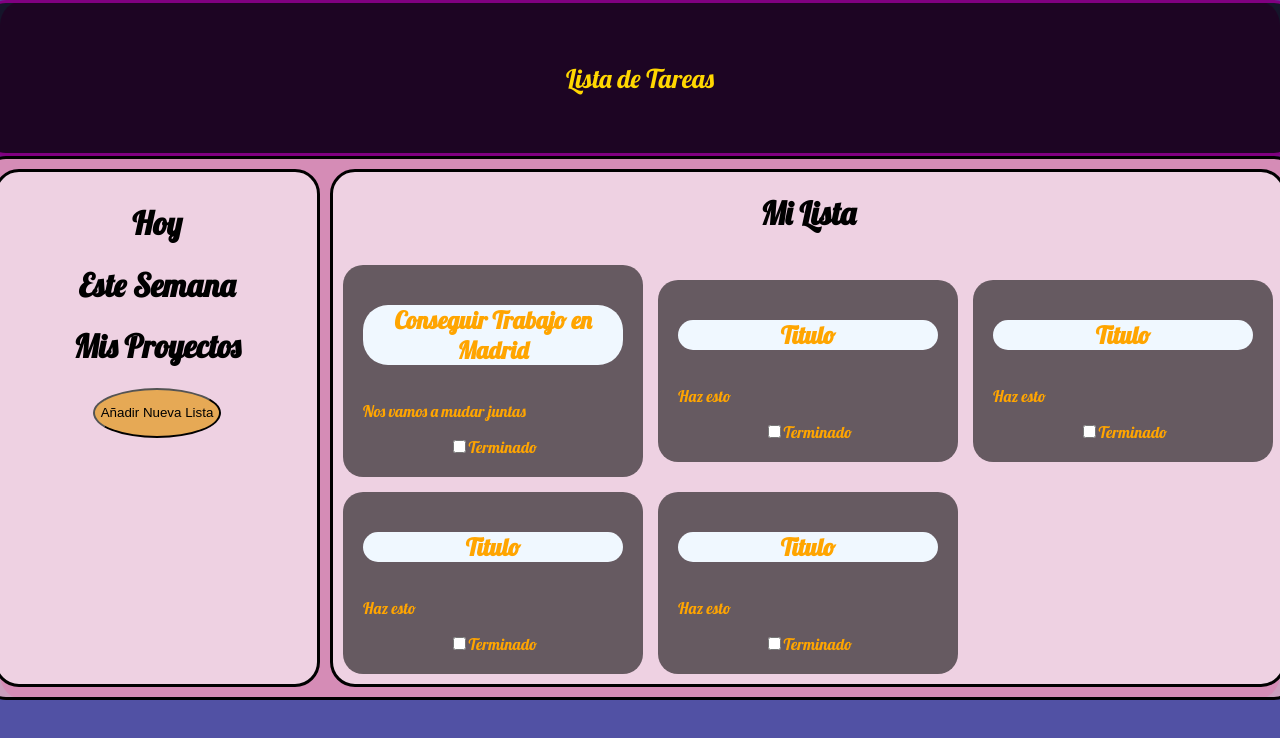
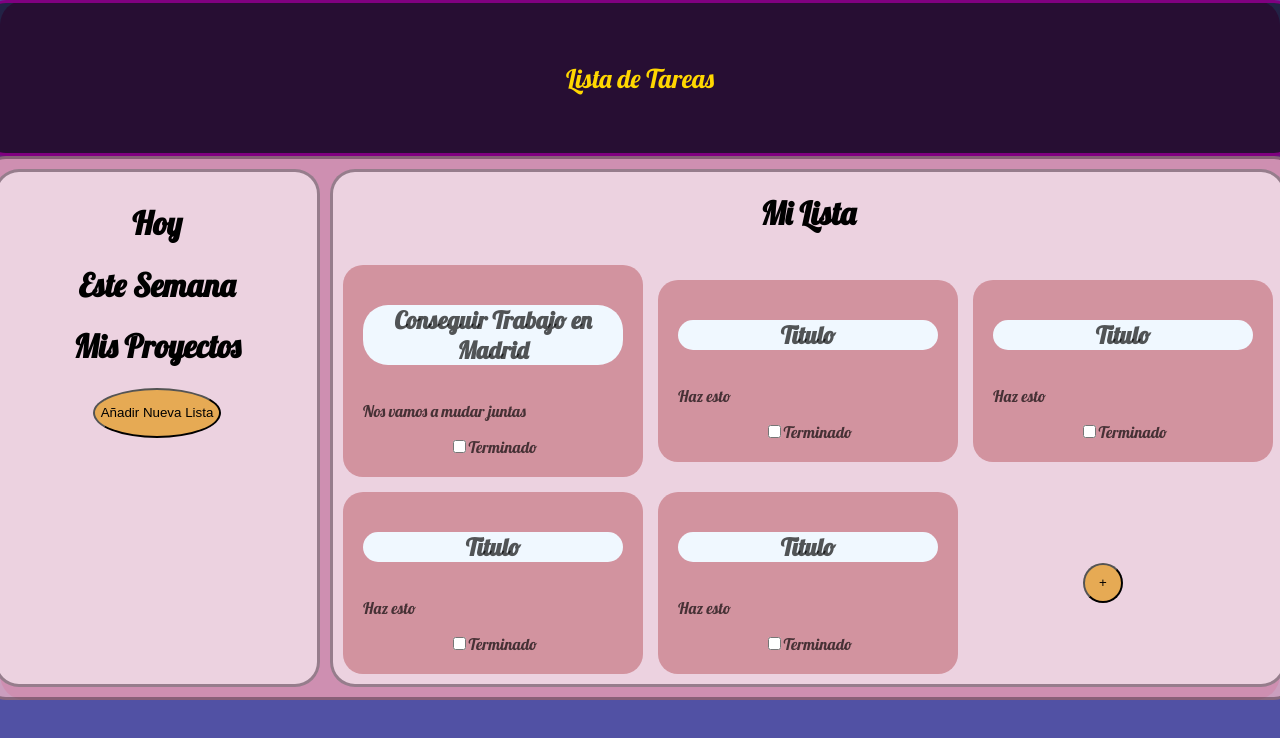
Before and after one commit to melxincognito/lista-de-tareas, a React (Create React App) app: page / in a window 1280 px wide. Shown: the top 738 px of the page. Built offline with nearby package versions, Linux system fonts and the light colour scheme.

Commit message:
added btn

```diff
--- a/src/App.css
+++ b/src/App.css
@@ -4,7 +4,7 @@ body {
 
 .App {
   text-align: center;
-  background-color: rgba(128, 0, 128, 0.76);
+  background-color: rgba(100, 9, 100, 0.664);
   border-radius: 25px;
   width: 100%;
   display: grid;
@@ -23,13 +23,13 @@ body {
   height: 150px;
   border: solid purple;
   border-radius: 25px;
-  background-color: rgba(0, 0, 0, 0.747);
+  background-color: rgba(0, 0, 0, 0.575);
 }
 
 .content {
   display: flex;
   justify-content: center;
-  border: solid black;
+  border: solid rgba(83, 59, 76, 0.562);
   border-radius: 25px;
   padding: 10px;
   gap: 10px;
@@ -38,7 +38,7 @@ body {
 
 .myLists {
   width: 300px;
-  border: solid black;
+  border: solid rgba(83, 59, 76, 0.562);
   border-radius: 25px;
   padding: 10px;
   background-color: rgba(255, 255, 255, 0.603);
@@ -46,7 +46,7 @@ body {
 
 .todos {
   width: 950px;
-  border: solid black;
+  border: solid rgba(83, 59, 76, 0.562);
   border-radius: 25px;
   background-color: rgba(255, 255, 255, 0.603);
 }
@@ -62,11 +62,10 @@ body {
 
 .card {
   display: grid;
-  background-color: azure;
   width: 260px;
   border-radius: 20px;
-  color: orange;
-  background-color: rgba(0, 0, 0, 0.568);
+  color: rgba(0, 0, 0, 0.664);
+  background-color: rgba(180, 72, 81, 0.459);
   padding: 20px;
   max-height: 200px;
 }
@@ -85,6 +84,19 @@ body {
 
 button {
   height: 50px;
+
   border-radius: 50%;
   background-color: rgba(226, 147, 0, 0.623);
 }
+
+.addItem {
+  display: flex;
+  justify-content: center;
+  align-items: center;
+  width: 260px;
+}
+
+.addItemBtn {
+  height: 40px;
+  width: 40px;
+}
--- a/src/App.js
+++ b/src/App.js
@@ -54,6 +54,9 @@ function App() {
                 <label>Terminado </label>
               </div>
             </div>
+            <div className="addItem">
+              <button className="addItemBtn" title='Añadir Nuevo Recuerdo'>  +  </button>
+            </div>
           </div>
         </div>
       </div>
```
